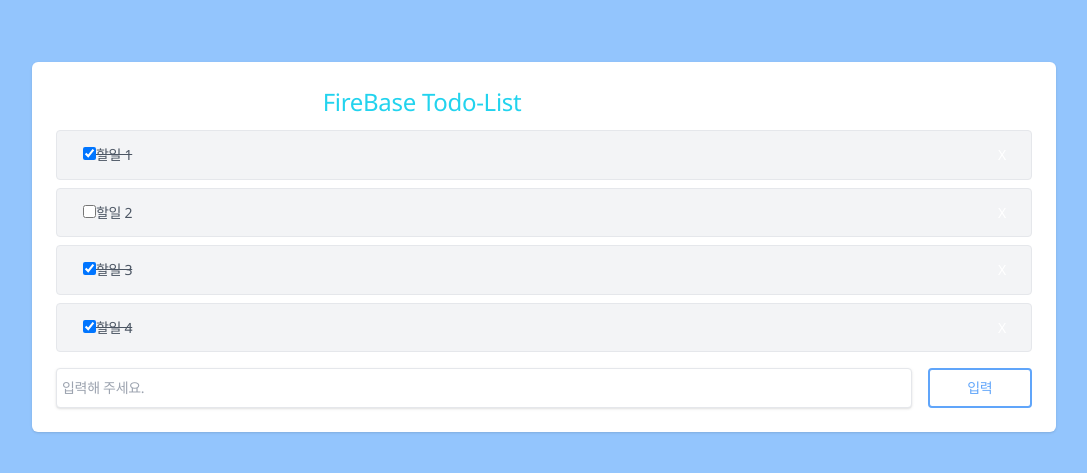
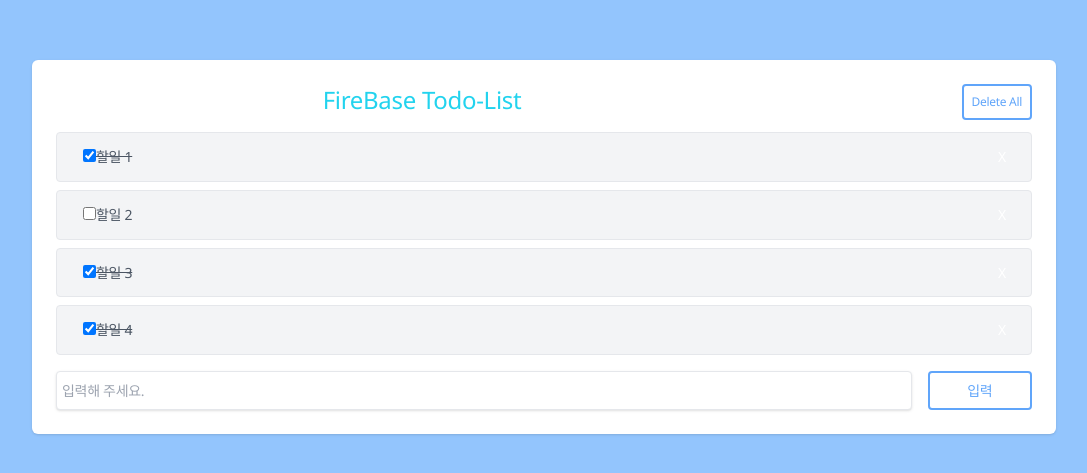
Before and after one commit to Dev2hearts/fb-todo, a React (Create React App) app: page / in a window 1280 px wide. Shown: the part 153-626 px from the top of the page, without its empty margins (96-1183 px from the left). Built offline with nearby package versions, Linux system fonts and the light colour scheme.

Commit message:
feat: 목록전체 삭제 기능 추가

```diff
--- a/src/App.js
+++ b/src/App.js
@@ -4,7 +4,6 @@
 import Form from "./components/Form";
 
 const App = () => {
-    console.log("App 랜더링");
     // 더미 데이터 state 변수
     const [todoData, setTodoData] = useState([
         { id: 1, title: "할일 1", completed: true },
@@ -12,15 +11,18 @@
         { id: 3, title: "할일 3", completed: true },
         { id: 4, title: "할일 4", completed: true },
     ]);
+    const handleRemoveClick = () => {
+        setTodoData([]);
+    }
 
     return (
         <div className="flex items-center justify-center w-screen h-screen bg-blue-300">
             <div className="w-4/5 p-6 bg-white rounded-[6px] shadow">
-                <div>
                 <div className="flex justify-between mb-3">
                     <h1 className="text-center w-3/4 text-2xl text-cyan-400">
                         FireBase Todo-List
                     </h1>
+                    <button className="p-2 text-blue-400 border-2 border-blue-400 rounded hover:text-white hover:bg-blue-400 text-[12px]" onClick={handleRemoveClick}>Delete All</button>
                 </div>
                 {/* 할일 목록 */}
                 <List todoData={todoData} setTodoData={setTodoData} />
@@ -28,7 +30,6 @@
                 <Form todoData={todoData} setTodoData={setTodoData} />
             </div>
         </div>
-        </div>
     );
 };
 export default App;
```
Lines whose indentation alone changed are shown as unchanged.
